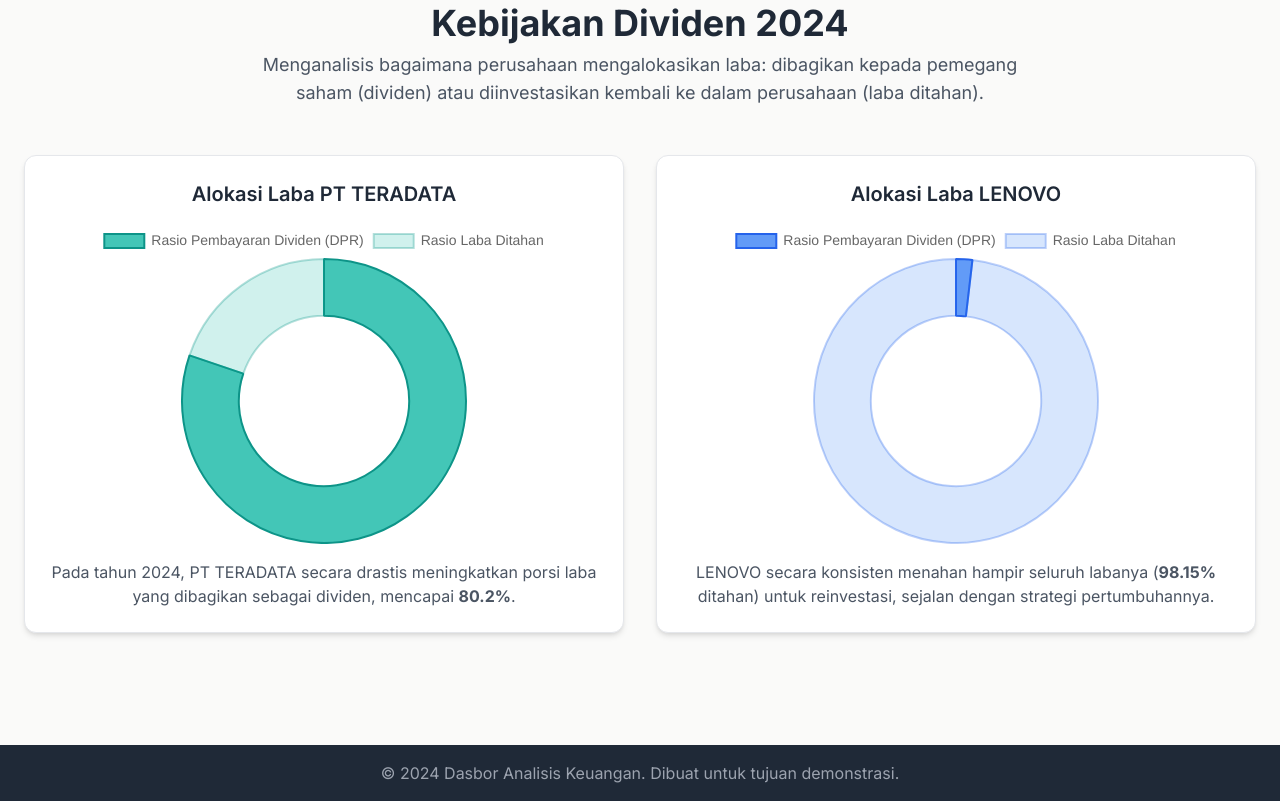
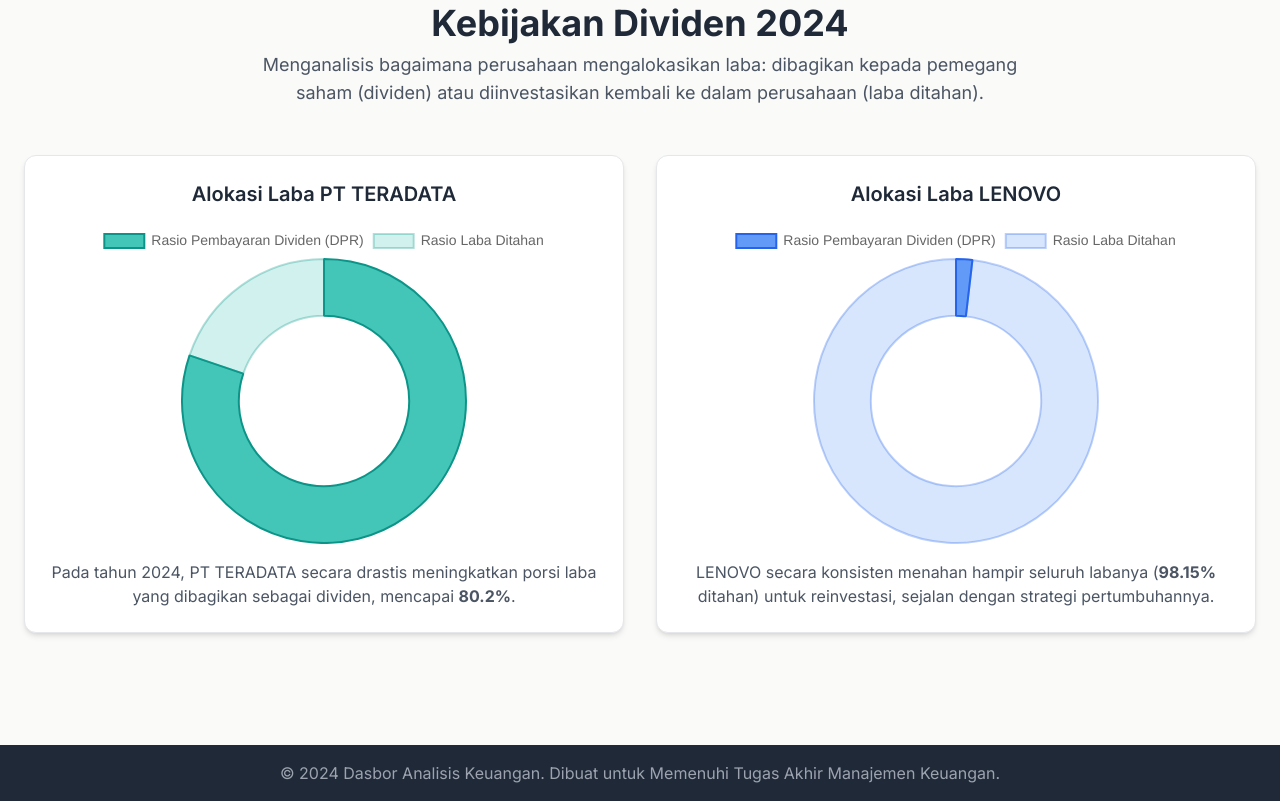
Before and after one commit to Sikopii/ManKeu, a plain HTML site: page index.html in a window 1280 px wide. Shown: the part 3012-3813 px from the top of the page. Drawn offline with nearby package versions, Linux system fonts and the light colour scheme.

Commit message:
Update index.html

```diff
--- a/index.html
+++ b/index.html
@@ -345,7 +345,7 @@
     <footer class="bg-gray-800 text-white mt-16">
       <div class="container mx-auto px-6 py-4 text-center text-gray-400">
         <p>
-          &copy; 2024 Dasbor Analisis Keuangan. Dibuat untuk tujuan demonstrasi.
+          &copy; 2024 Dasbor Analisis Keuangan. Dibuat untuk Memenuhi Tugas Akhir Manajemen Keuangan.
         </p>
       </div>
     </footer>
```
